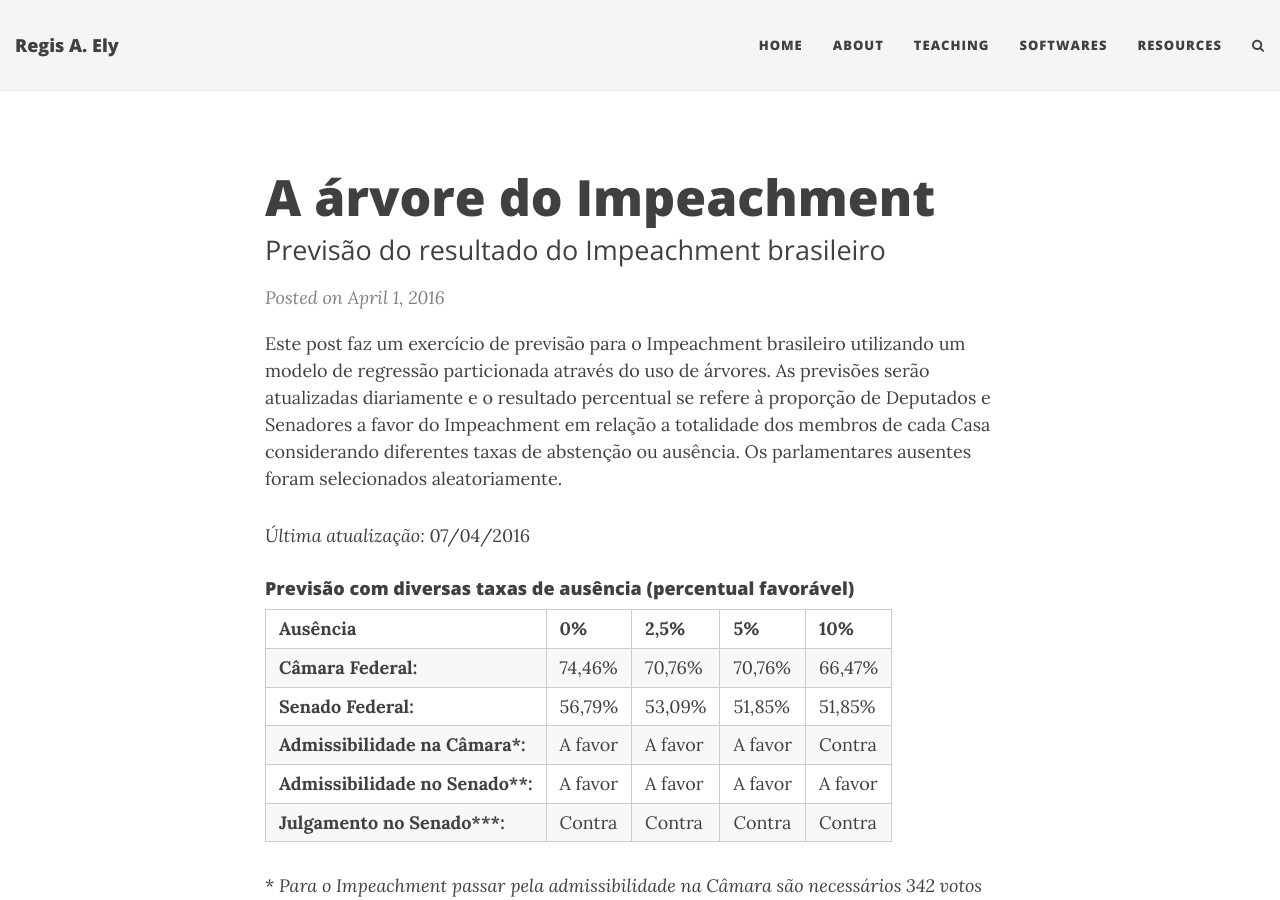
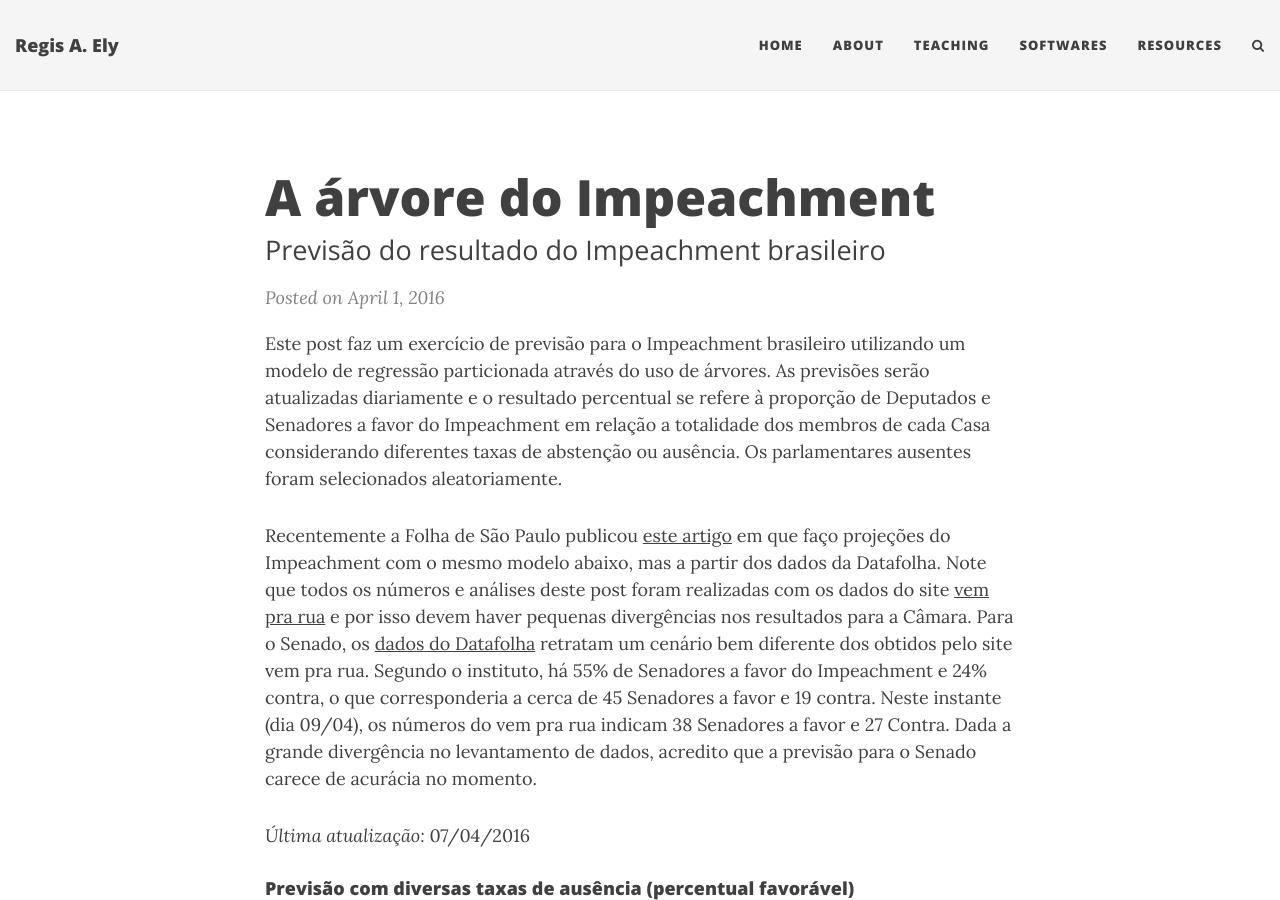
Before and after one commit to regisely/regisely.github.io, a Jekyll site: the page built from _posts/2016-04-01-impeachment.md, in a window 1280 px wide and 900 px high. Built offline with Jekyll 4.4.1, drawn with Linux system fonts in a browser that asks for light colours; nearby versions of some CDN libraries; comment, search, counter and statistics services are not loaded.

Commit message:
Update post

```diff
--- a/_posts/2016-04-01-impeachment.md
+++ b/_posts/2016-04-01-impeachment.md
@@ -7,6 +7,8 @@ date: 2016-04-01 10:00:00 -0300
 ---
 
 Este post faz um exercício de previsão para o Impeachment brasileiro utilizando um modelo de regressão particionada através do uso de árvores. As previsões serão atualizadas diariamente e o resultado percentual se refere à proporção de Deputados e Senadores a favor do Impeachment em relação a totalidade dos membros de cada Casa considerando diferentes taxas de abstenção ou ausência. Os parlamentares ausentes foram selecionados aleatoriamente.
+
+Recentemente a Folha de São Paulo publicou [este artigo](http://www1.folha.uol.com.br/poder/2016/04/1759144-estatistico-preve-72-de-votos-favoraveis-a-impeachment-de-dilma.shtml) em que faço projeções do Impeachment com o mesmo modelo abaixo, mas a partir dos dados da Datafolha. Note que todos os números e análises deste post foram realizadas com os dados do site [vem pra rua](http://mapa.vemprarua.net/br/) e por isso devem haver pequenas divergências nos resultados para a Câmara. Para o Senado, os [dados do Datafolha](http://www1.folha.uol.com.br/poder/2016/04/1758777-na-camara-60-dizem-votar-pelo-impeachment-de-dilma-rousseff.shtml) retratam um cenário bem diferente dos obtidos pelo site vem pra rua. Segundo o instituto, há 55% de Senadores a favor do Impeachment e 24% contra, o que corresponderia a cerca de 45 Senadores a favor e 19 contra. Neste instante (dia 09/04), os números do vem pra rua indicam 38 Senadores a favor e 27 Contra. Dada a grande divergência no levantamento de dados, acredito que a previsão para o Senado carece de acurácia no momento.
 
 *Última atualização:* 07/04/2016
 
```
